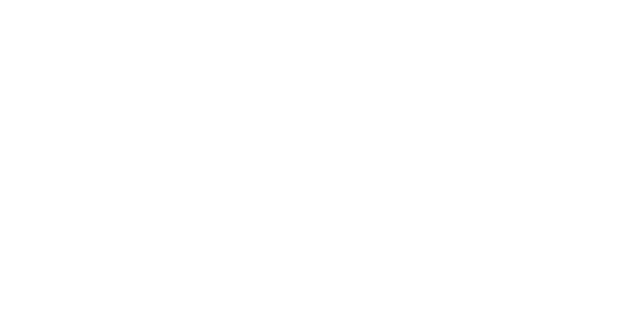
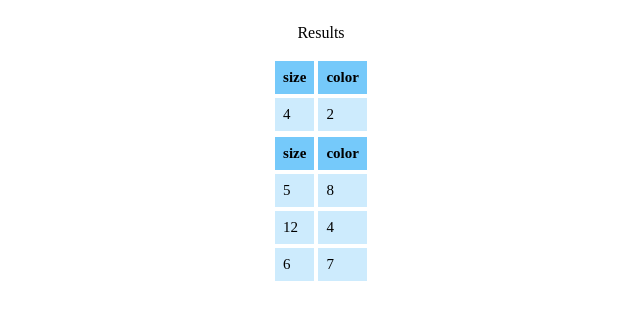
Before and after one commit to dollshak/counterfactualClient, a React (Create React App) app: page /results in a window 1280 px wide. Before the commit this address had no page. Shown: the top 320 px of the page, without its empty margins (319-959 px from the left). Built offline with nearby package versions, Linux system fonts and the light colour scheme.

Commit message:
resultsTable

```diff
--- a/src/App.js
+++ b/src/App.js
@@ -1,6 +1,7 @@
 import HomePage from './pages/HomePage/HomePage'
 import AddAlgorithmPage from './pages/AddAlgorithmPage/AddAlgorithmPage';
 import RunAlgorithmsPage from './pages/RunAlgorithmsPage/RunAlgorithmsPage';
+import ResultsPage from './pages/ResultsPage/ResultsPage';
 import './App.css';
 import {
   Routes ,
@@ -14,6 +15,7 @@
         <Route path="/" element={<HomePage/>}/>
         <Route path="/addAlgorithm" element={<AddAlgorithmPage/>}/>
         <Route path="/runAlgorithms" element={<RunAlgorithmsPage/>}/>
+        <Route path="/results" element={<ResultsPage/>}/>
       </Routes>
     </div>
   );
--- a/src/pages/ParametersModal/ParametersModal.css
+++ b/src/pages/ParametersModal/ParametersModal.css
@@ -34,7 +34,7 @@
     justify-content: flex-end;
 }
 
-.close_modal{
+.close_modal, .save_button{
     background-color: transparent;
     border: none;
     font-size: 25px;
--- /dev/null
+++ b/src/pages/ResultsPage/ResultsPage.css
@@ -0,0 +1,5 @@
+.resultsPage-container{
+    display: flex;
+    flex-direction: column;
+    align-items: center;
+}
--- /dev/null
+++ b/src/pages/ResultsPage/ResultsPage.jsx
@@ -0,0 +1,30 @@
+import Table from "./Table/Table";
+import "./ResultsPage.css";
+
+const ResultsPage = () => {
+  const reqbody = {
+    input: { size: 4, color: 2 },
+    output: {
+      alibi: [5, 8],
+      dummy: [12, 4],
+      dice: [6, 7],
+    },
+  };
+
+  return (
+    <div className="resultsPage-container">
+      <p>Results</p>
+      <Table
+        tableHeaders={Object.keys(reqbody.input)}
+        tableRows={[Object.values(reqbody.input)]}
+      ></Table>
+      <Table
+        tableHeaders={Object.keys(reqbody.input)}
+        tableRows={Object.values(reqbody.output)}
+      ></Table>
+      {/* <ResultsTable></ResultsTable> */}
+    </div>
+  );
+};
+
+export default ResultsPage;
--- /dev/null
+++ b/src/pages/ResultsPage/Table/Table.jsx
@@ -0,0 +1,27 @@
+import React from "react";
+
+const ResultsTable = ({ tableHeaders, tableRows }) => {
+  const headers = tableHeaders.map((columnHeader, index) => (
+    <th>{columnHeader}</th>
+  ));
+
+  const rows = tableRows.map((rowValues, index) => (
+    <tr key={index}>
+      {rowValues.map((cellValue, index) => (
+        <td key={index}>{cellValue}</td>
+      ))}
+    </tr>
+  ));
+
+  return (
+    <div className="resultsTable-container">
+      <table>
+        <thead>
+          <tr>{headers}</tr>
+        </thead>
+        <tbody>{rows}</tbody>
+      </table>
+    </div>
+  );
+};
+export default ResultsTable;
--- a/src/pages/RunAlgorithmsPage/RunAlgorithmsPage.css
+++ b/src/pages/RunAlgorithmsPage/RunAlgorithmsPage.css
@@ -43,6 +43,7 @@
   .add_params_button{
     width: 100px;
     margin-left: 5px;
+    align-items: center;
   }
 
   .choose_model{
--- a/src/pages/RunAlgorithmsPage/RunAlgorithmsPage.jsx
+++ b/src/pages/RunAlgorithmsPage/RunAlgorithmsPage.jsx
@@ -14,6 +14,7 @@
   const [modelFile, setModelFile] = useState();
   const [modelInputsFile, setModelInputsFile] = useState();
   const [algosInputs, setAlgosInputs] = useState({});
+  const [showModelInputI, setShowModelInputI] = useState(false);
   const api = Axios.create({
     baseURL: "http://127.0.0.1:5000",
   });
@@ -93,6 +94,8 @@
     }
   };
 
+  const onIClick = () => {};
+
   return (
     <div className="RunAlgorithmsPage">
       <button className="back_button" onClick={onBackClick}>
@@ -141,6 +144,9 @@
           />
         </div>
         <div className="model_upload">
+          <button className="RAP_i_button" onClick={onIClick}>
+            i
+          </button>
           <p className="RAP_MU_title">upload model parameters:</p>
           <input
             type="file"
```
Also changed, not shown: src/pages/ResultsPage/Table/Table.css (added).
